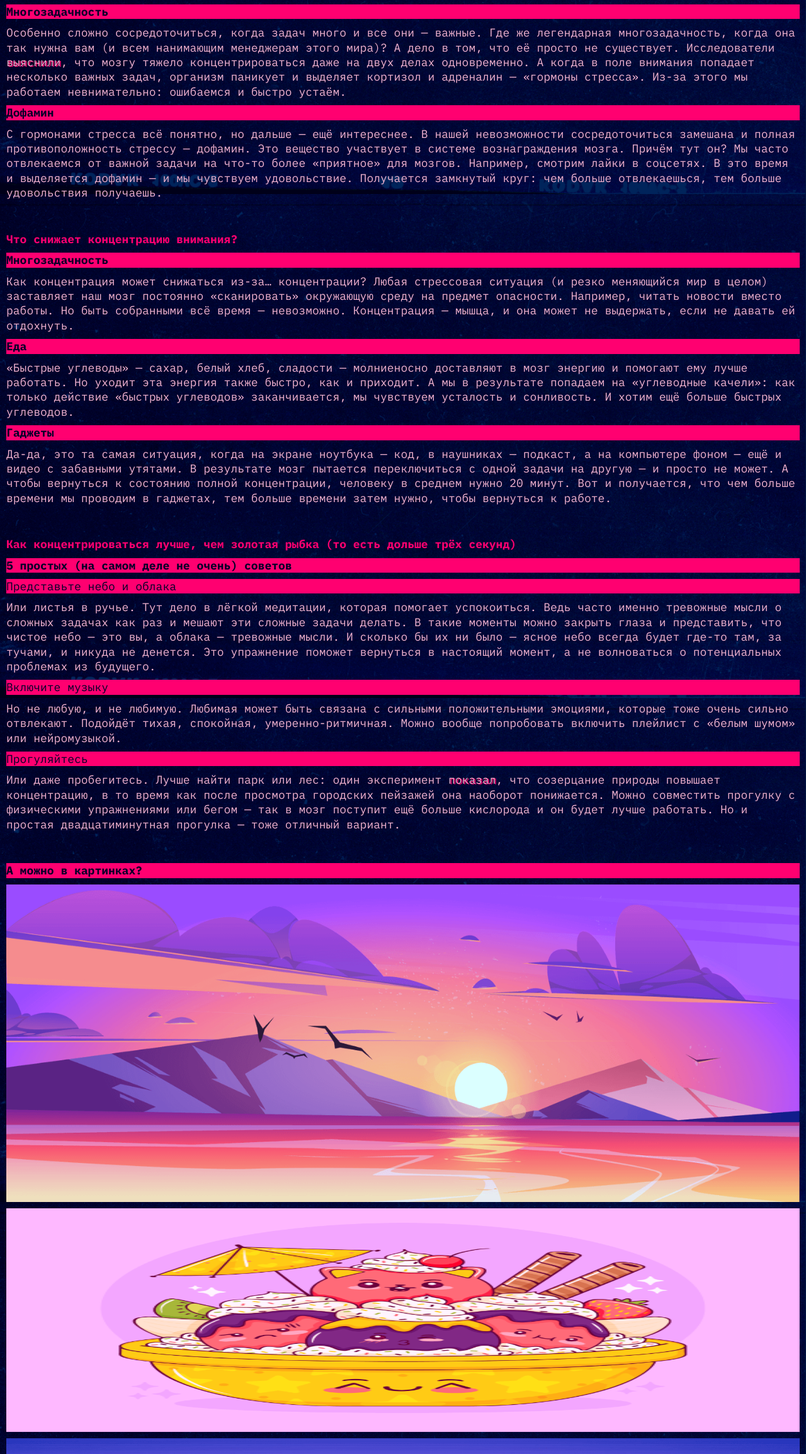
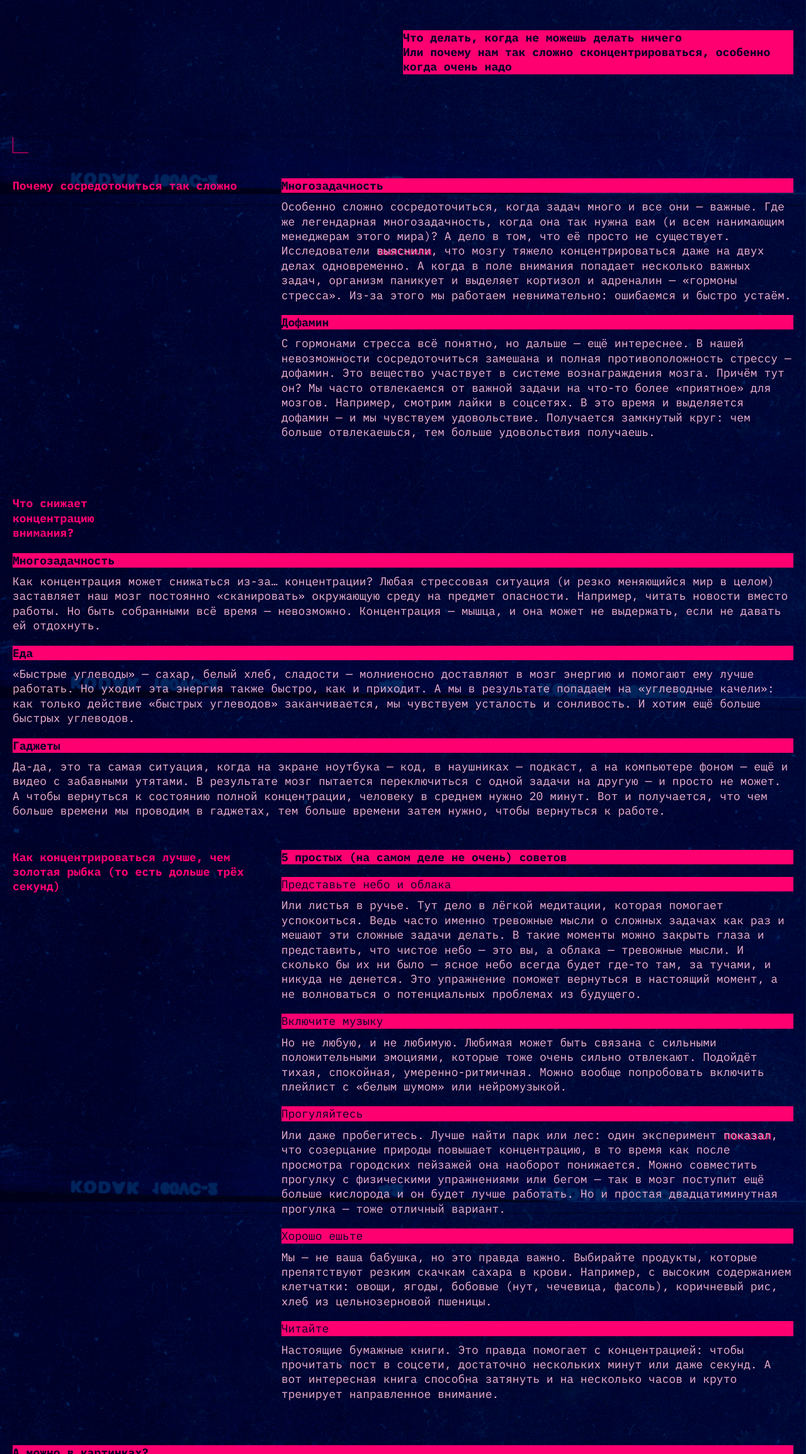
Before and after one commit to touchme28/slozhno-sosredotochitsya-ad, a plain HTML site: page index.html in a window 1280 px wide. Shown: the part 492-2800 px from the top of the page at 63% size. Drawn offline with Linux system fonts and the light colour scheme.

Commit message:
mobile 768x1024 dark + fixes

```diff
--- a/index.html
+++ b/index.html
@@ -57,14 +57,17 @@
     <main class="main">
       <section class="section__why margin-for-sections">
         <h2 class="section__title">Почему сосредоточиться так сложно</h2>
+        <div class="section__block">
           <h3 class="section__point title-decor">Многозадачность</h3>
           <p class="section__text">Особенно сложно сосредоточиться, когда задач много и все они — важные.
             Где же легендарная многозадачность, когда она так нужна вам
             (и всем нанимающим менеджерам этого мира)? А дело в том, что её просто не существует.
-          Исследователи <a class="section__link">выяснили</a>, что мозгу тяжело концентрироваться даже на двух делах
+            Исследователи <a class="section__link" href="https://dana.org/news-and-insights/" target="_blank">выяснили</a>, что мозгу тяжело концентрироваться даже на двух делах
             одновременно. А когда в поле внимания попадает несколько важных задач, организм
             паникует и выделяет кортизол и адреналин — «гормоны стресса».
             Из-за этого мы работаем невнимательно: ошибаемся и быстро устаём.</p>
+        </div>
+        <div class="section__block">
           <h3 class="section__point title-decor">Дофамин</h3>
           <p class="section__text">С гормонами стресса всё понятно, но дальше — ещё интереснее.
             В нашей невозможности сосредоточиться замешана и полная противоположность стрессу —
@@ -73,15 +76,19 @@
             Например, смотрим лайки в соцсетях. В это время и выделяется дофамин —
             и мы чувствуем удовольствие. Получается замкнутый круг: чем больше отвлекаешься,
             тем больше удовольствия получаешь.</p>
+        </div>
       </section>
       <section class="section__what margin-for-sections">
         <h2 class="section__title">Что снижает концентрацию внимания?</h2>
+        <div class="section__block">
           <h3 class="section__point title-decor">Многозадачность</h3>
           <p class="section__text">Как концентрация может снижаться из-за… концентрации?
             Любая стрессовая ситуация (и резко меняющийся мир в целом) заставляет наш мозг
             постоянно «сканировать» окружающую среду на предмет опасности. Например,
             читать новости вместо работы. Но быть собранными всё время — невозможно.
             Концентрация — мышца, и она может не выдержать, если не давать ей отдохнуть.</p>
+        </div>
+        <div class="section__block">
           <h3 class="section__point title-decor">Еда</h3>
           <p class="section__text">«Быстрые углеводы» — сахар, белый хлеб, сладости —
             молниеносно доставляют в мозг энергию и помогают ему лучше работать.
@@ -89,6 +96,8 @@
             А мы в результате попадаем на «углеводные качели»: как только действие
             «быстрых углеводов» заканчивается, мы чувствуем усталость и сонливость.
             И хотим ещё больше быстрых углеводов.</p>
+        </div>
+        <div class="section__block">
           <h3 class="section__point title-decor">Гаджеты</h3>
           <p class="section__text">Да-да, это та самая ситуация, когда на экране ноутбука —
             код, в наушниках — подкаст, а на компьютере фоном — ещё и видео с забавными утятами.
@@ -96,10 +105,12 @@
             А чтобы вернуться к состоянию полной концентрации, человеку в среднем нужно 20 минут.
               Вот и получается, что чем больше времени мы проводим в гаджетах, тем больше времени
               затем нужно, чтобы вернуться к работе.</p>
+        </div>
       </section>
       <section class="section__how margin-for-sections">
         <h2 class="section__title">Как концентрироваться лучше, чем золотая рыбка (то есть дольше трёх секунд)</h2>
         <h3 class="section__point title-decor">5 простых (на самом деле не очень) советов</h3>
+        <div class="section__block">
           <h3 class="section__point title-decor">Представьте небо и облака</h3>
           <p class="section__text">Или листья в ручье. Тут дело в лёгкой медитации, которая помогает успокоиться.
             Ведь часто именно тревожные мысли о сложных задачах как раз и мешают эти сложные
@@ -107,26 +118,45 @@
             это вы, а облака — тревожные мысли. И сколько бы их ни было — ясное небо всегда будет
             где-то там, за тучами, и никуда не денется. Это упражнение поможет вернуться в
             настоящий момент, а не волноваться о потенциальных проблемах из будущего.</p>
+        </div>
+        <div class="section__block">
           <h3 class="section__point title-decor">Включите музыку</h3>
           <p class="section__text">Но не любую, и не любимую. Любимая может быть связана с сильными положительными
             эмоциями, которые тоже очень сильно отвлекают.
             Подойдёт тихая, спокойная, умеренно-ритмичная. Можно вообще попробовать включить
             плейлист с «белым шумом» или нейромузыкой.</p>
+        </div>
+        <div class="section__block">
           <h3 class="section__point title-decor">Прогуляйтесь</h3>
-        <p class="section__text">Или даже пробегитесь. Лучше найти парк или лес: один эксперимент <a class="section__link">показал</a>,
+          <p class="section__text">Или даже пробегитесь. Лучше найти парк или лес: один эксперимент <a class="section__link" href="https://www.sciencedirect.com/science/article/abs/pii/S0272494415000328" target="_blank" >показал</a>,
             что созерцание природы повышает концентрацию, в то время как после просмотра
             городских пейзажей она наоборот понижается. Можно совместить прогулку с физическими
             упражнениями или бегом — так в мозг поступит ещё больше кислорода и он будет лучше
             работать. Но и простая двадцатиминутная прогулка — тоже отличный вариант.</p>
+        </div>
+        <div class="section__block">
+          <h3 class="section__point title-decor">Хорошо ешьте</h3>
+          <p class="section__text">Мы — не ваша бабушка, но это правда важно.
+            Выбирайте продукты, которые препятствуют резким скачкам сахара в крови.
+            Например, с высоким содержанием клетчатки: овощи, ягоды, бобовые
+            (нут, чечевица, фасоль), коричневый рис, хлеб из цельнозерновой пшеницы.</p>
+        </div>
+        <div class="section__block">
+          <h3 class="section__point title-decor">Читайте</h3>
+          <p class="section__text">Настоящие бумажные книги. Это правда помогает с концентрацией:
+            чтобы прочитать пост в соцсети, достаточно нескольких минут или даже секунд.
+            А вот интересная книга способна затянуть и на несколько часов и круто тренирует
+            направленное внимание.</p>
+        </div>
       </section>
       <section class="section__pictures">
         <h3 class="section__point title-decor">А можно в картинках?</h3>
         <div class="pictures">
-          <img class="picture" src="./images/sunset.png" alt="Картинка красивого заката" loading="lazy">
-          <img class="picture" src="./images/ice-cream.png" alt="Картинка мороженного" loading="lazy">
-          <img class="picture" src="./images/tape.png" alt="Картинка аудио кассеты" loading="lazy">
-          <img class="picture" src="./images/books.png" alt="Картинка стопки разных книг с чашкой кофе на них" loading="lazy">
-          <img class="picture" src="./images/street.png" alt="Картинка улицы  в фиолетовых оттенках" loading="lazy">
+          <img class="picture sunset" src="./images/sunset.png" alt="Картинка красивого заката" loading="lazy">
+          <img class="picture ice-cream" src="./images/ice-cream.png" alt="Картинка мороженного" loading="lazy">
+          <img class="picture tape" src="./images/tape.png" alt="Картинка аудио кассеты" loading="lazy">
+          <img class="picture books" src="./images/books.png" alt="Картинка стопки разных книг с чашкой кофе на них" loading="lazy">
+          <img class="picture street" src="./images/street.png" alt="Картинка улицы  в фиолетовых оттенках" loading="lazy">
         </div>
       </section>
     </main>
--- a/styles/style.css
+++ b/styles/style.css
@@ -15,6 +15,9 @@
 }
 
 .header {
+  /* block-size: 668px;
+  inline-size: 375px; */
+
   display: grid;
   grid-template-columns: 1fr;
   grid-template-rows: repeat(auto-fit, min-content);
@@ -49,9 +52,9 @@
   text-transform: lowercase;
 }
 
-/*
+
 .header__theme-menu-button:hover{
-
+  outline: 1px solid rgb(255, 0, 112 , 0.5);
 }
 
 .header__theme-menu-button:focus{
@@ -59,9 +62,9 @@
 }
 
 .header__theme-menu-button:focus-visible{
+  border-bottom: 1px solid var(--accent-color);
+}
 
-}
-*/
 
 .header__theme-menu-button_active{
   pointer-events: none;
@@ -140,6 +143,7 @@
   font-size: var(--main-font-size);
   line-height: var(--main-line-height);
   color: var(--bg-color);
+  justify-self: end;
 }
 
 .section__title {
@@ -149,6 +153,10 @@
   font-size: var(--main-font-size);
   line-height: var(--main-line-height);
 
+}
+
+.section__block .section__point{
+  margin-block-end: 10px;
 }
 
 .section__point {
@@ -169,6 +177,19 @@
 
 .section__link {
   text-shadow: 2px 1px 0 var(--accent-color);
+  text-decoration: none;
+}
+
+.section__link:hover {
+  text-decoration: underline;
+}
+
+.section__link:focus{
+  outline:none;
+}
+
+.section__link:focus-visible{
+  outline: 1px solid var(--main-color);
 }
 
 .margin-for-sections {
@@ -178,25 +199,25 @@
 .section__why {
   display: grid;
   grid-template-columns: 1fr;
-  grid-template-rows: repeat(auto-fill,min-content);
-  gap:10px;
+  grid-template-rows: repeat(3,min-content);
+  gap:20px;
 }
 
 .section__what {
   display: grid;
   grid-template-columns: 1fr;
-  grid-template-rows: repeat(auto-fill,min-content);
-  gap:10px;
+  grid-template-rows: repeat(4,min-content);
+  gap:20px;
 }
 
 .section__how {
   display: grid;
   grid-template-columns: 1fr;
-  grid-template-rows: repeat(auto-fill,min-content);
-  gap:10px;
+  grid-template-rows: repeat(7,min-content);
+  gap:20px;
 }
 
-.section__how .section__point:not(:first-of-type){
+.section__how .section__block .section__point{
   font-weight: 400;
 }
 
@@ -215,6 +236,7 @@
 .picture {
   block-size: 100%;
   inline-size: 100%;
+  object-fit: cover;
 }
 
 .footer {
@@ -229,5 +251,97 @@
 }
 
 .footer__title {
+  justify-self: center;
   text-shadow: 2px 2px 0 var(--accent-color);
 }
+
+@media (width >= 768px) {
+  .page {
+    padding: 20px;
+  }
+
+  .header {
+    /* block-size: 1024px;
+    inline-size: 768px; */
+    gap: 100px;
+  }
+
+  .header__title {
+    margin-left: -20px;
+  }
+
+  .header__text {
+    inline-size: 50%;
+  }
+
+  .rec-decor {
+    top: 20px;
+    right: 29px;
+  }
+
+  .section__why {
+    grid-template-columns: 1fr 2fr;
+  }
+
+  .section__why .section__title {
+    grid-row-start: 1;
+    grid-row-end: 5;
+  }
+
+  .section__what {
+    grid-template-columns: min-content 1fr;
+  }
+
+  .section__what .section__block {
+    grid-column-start: 1;
+    grid-column-end: 3;
+  }
+
+  .section__how {
+    grid-template-columns: 1fr 2fr;
+  }
+
+  .section__how .section__title {
+    grid-row-start: 1;
+    grid-row-end: 8;
+  }
+
+  .pictures {
+    grid-template-columns: repeat(3,1fr);
+    grid-template-rows: 192px 230px 318px;
+    gap: 20px;
+  }
+
+  .sunset{
+    grid-column-start: 1;
+    grid-column-end: 3;
+    grid-row: span 1;
+  }
+
+  .ice-cream {
+    grid-column: 3;
+    grid-row-start: 1;
+    grid-row-end: 3;
+  }
+
+  .tape {
+    grid-column: 1;
+    grid-row-start: 2;
+    grid-row-end: 4;
+  }
+
+  .street {
+    grid-column-start: 2;
+    grid-column-end: 4;
+    grid-row: 3;
+  }
+
+  .footer {
+    gap: 417px; /* опять странные отступы */
+  }
+}
+
+
+@media (width >= 1024) {
+
+}
```
Lines whose indentation alone changed are shown as unchanged.
